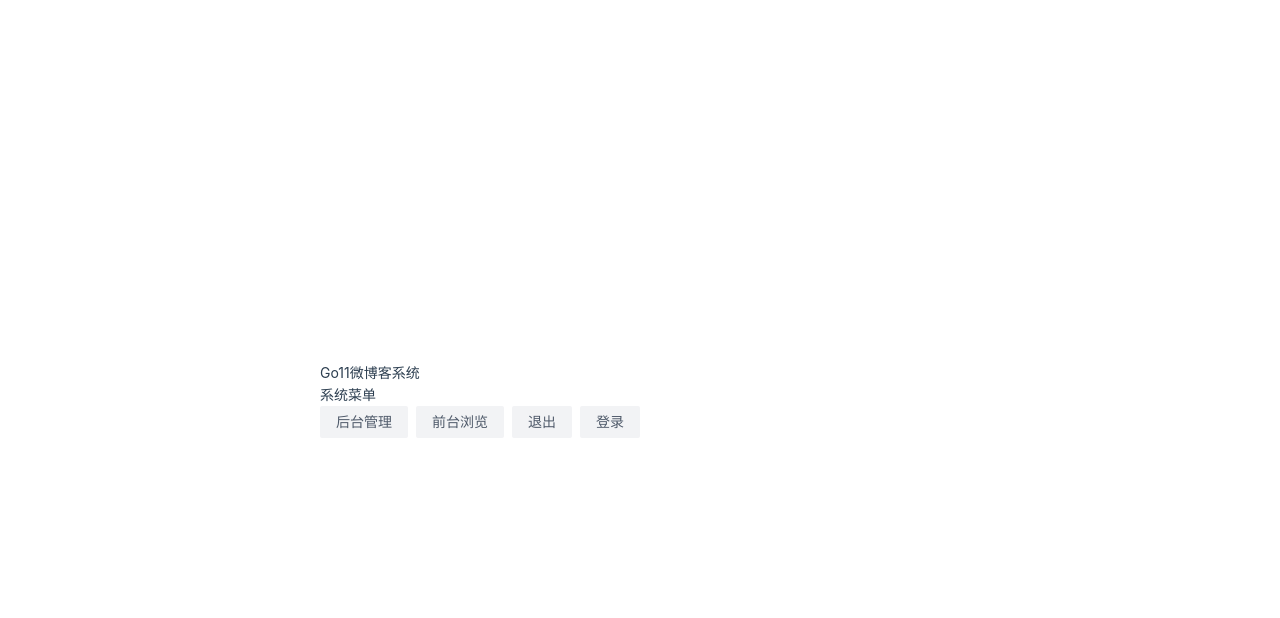
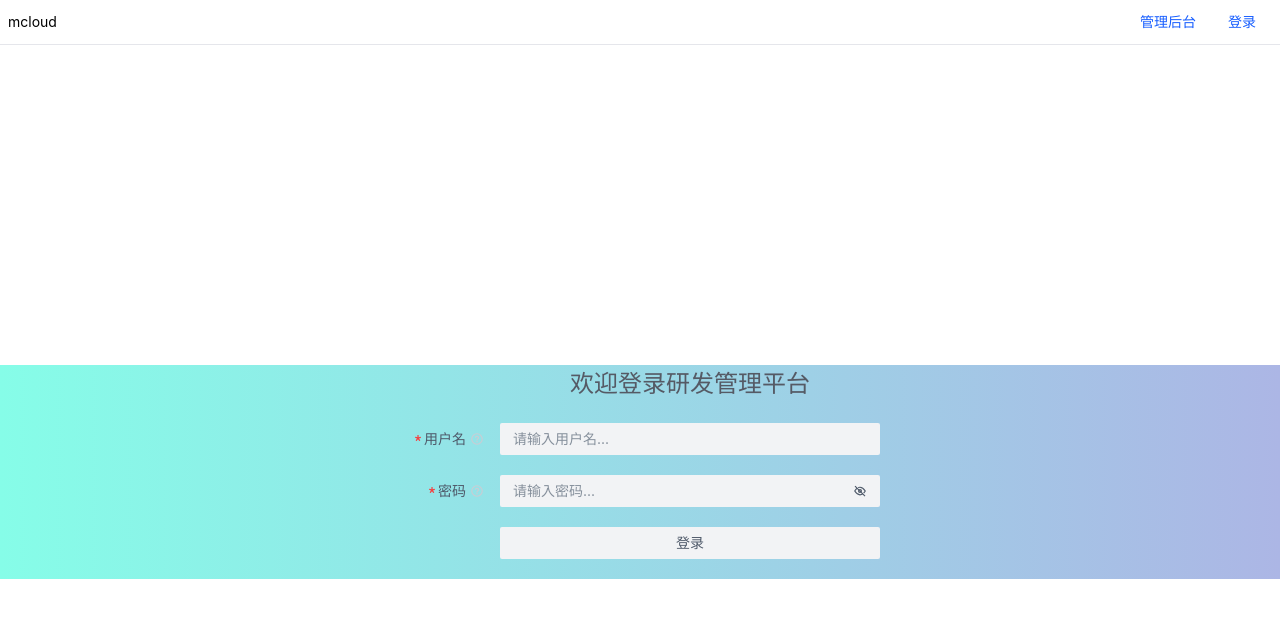
Before and after one commit to yinyingjian/mcloud, a Vue app: page /login in a window 1280 px wide. Shown: the top 618 px of the page. Built offline with nearby package versions, Linux system fonts and the light colour scheme.

Commit message:
个人主页

```diff
--- a/package.json
+++ b/package.json
@@ -11,6 +11,7 @@
   },
   "dependencies": {
     "@vueuse/core": "^10.2.1",
+    "axios": "^1.4.0",
     "pinia": "^2.1.3",
     "vue": "^3.3.4",
     "vue-router": "^4.2.2"
--- a/src/App.vue
+++ b/src/App.vue
@@ -1,28 +1,35 @@
 <script setup>
+import { app } from '@/stores/localstorage'
+import { useRouter } from 'vue-router'
+
+const router = useRouter()
+const Logout = () => {
+  app.value.isLogin = false
+  router.push({name: "LoginPage"})
+}
+const Login = () => {
+  router.push({name: "LoginPage"})
+}
 </script>
 
 <template>
   <!-- 顶部导航 -->
-  <div>
-    <a-space>
-      <!-- 导航区 -->
-      <div class="nav">
-        <!-- logo显示区 -->
-        <div>Go11微博客系统</div>
-        <!-- 系统菜单 -->
-        <div>系统菜单</div>
-        <!-- 登录操作区 -->
-        <div class="to-backend">
-          <a-space>
-            <!-- 模板里面使用ref对象，不需要添加value -->
-            <a-button @click="JumpToBackend">后台管理</a-button>
-            <a-button @click="JumpToFrontend">前台浏览</a-button>
-            <a-button @click="Logout">退出</a-button>
-            <a-button @click="Login">登录</a-button>
-          </a-space>
-        </div>
-      </div>
-    </a-space>
+  <div class="nav">
+    <!-- logo显示区 -->
+    <div>mcloud</div>
+    <!-- 系统菜单 -->
+    <div v-if="app.isLogin" class="nav-menu">
+      <a-menu mode="horizontal" :default-selected-keys="['1']">
+        <a-menu-item key="HomePage">仪表盘</a-menu-item>
+        <a-menu-item key="2">研发交付</a-menu-item>
+      </a-menu>
+    </div>
+    <!-- 登录操作区 -->
+    <div class="nav-right">
+      <a-button type="text" @click="JumpToBackend">管理后台</a-button>
+      <a-button v-if="app.isLogin" type="text" @click="Logout">退出</a-button>
+      <a-button v-else type="text" @click="Login">登录</a-button>
+    </div>
   </div>
   <!-- Layout布局页面 -->
   <!-- 这是我们的根页面,所有的页面都需要嵌入到根页面才能成形出来, 特别是Vue Route的子页面 -->
@@ -31,4 +38,35 @@
   </div>
 </template>
 
-<style scoped></style>
+<style scoped>
+.nav {
+  padding: 0 8px;
+  height: 45px;
+  width: 100vw;
+  display: flex;
+  align-items: center;
+  border-bottom: 1px solid rgb(229, 230, 235);
+  background-color: #fff;
+}
+
+.nav-menu {
+  width: 60%;
+  height: 100%;
+}
+
+.nav-right {
+  margin-left: auto;
+}
+
+.nav :deep() .arco-menu {
+  height: 100%;
+}
+
+.nav :deep() .arco-menu-inner {
+  padding: -7px;
+}
+
+.nav :deep() .arco-menu-selected-label {
+  bottom: -7px;
+}
+</style>
--- a/src/assets/base.css
+++ b/src/assets/base.css
@@ -1,55 +1,3 @@
-/* color palette from <https://github.com/vuejs/theme> */
-:root {
-  --vt-c-white: #ffffff;
-  --vt-c-white-soft: #f8f8f8;
-  --vt-c-white-mute: #f2f2f2;
-
-  --vt-c-black: #181818;
-  --vt-c-black-soft: #222222;
-  --vt-c-black-mute: #282828;
-
-  --vt-c-indigo: #2c3e50;
-
-  --vt-c-divider-light-1: rgba(60, 60, 60, 0.29);
-  --vt-c-divider-light-2: rgba(60, 60, 60, 0.12);
-  --vt-c-divider-dark-1: rgba(84, 84, 84, 0.65);
-  --vt-c-divider-dark-2: rgba(84, 84, 84, 0.48);
-
-  --vt-c-text-light-1: var(--vt-c-indigo);
-  --vt-c-text-light-2: rgba(60, 60, 60, 0.66);
-  --vt-c-text-dark-1: var(--vt-c-white);
-  --vt-c-text-dark-2: rgba(235, 235, 235, 0.64);
-}
-
-/* semantic color variables for this project */
-:root {
-  --color-background: var(--vt-c-white);
-  --color-background-soft: var(--vt-c-white-soft);
-  --color-background-mute: var(--vt-c-white-mute);
-
-  --color-border: var(--vt-c-divider-light-2);
-  --color-border-hover: var(--vt-c-divider-light-1);
-
-  --color-heading: var(--vt-c-text-light-1);
-  --color-text: var(--vt-c-text-light-1);
-
-  --section-gap: 160px;
-}
-
-@media (prefers-color-scheme: dark) {
-  :root {
-    --color-background: var(--vt-c-black);
-    --color-background-soft: var(--vt-c-black-soft);
-    --color-background-mute: var(--vt-c-black-mute);
-
-    --color-border: var(--vt-c-divider-dark-2);
-    --color-border-hover: var(--vt-c-divider-dark-1);
-
-    --color-heading: var(--vt-c-text-dark-1);
-    --color-text: var(--vt-c-text-dark-2);
-  }
-}
-
 *,
 *::before,
 *::after {
@@ -60,8 +8,6 @@
 
 body {
   min-height: 100vh;
-  color: var(--color-text);
-  background: var(--color-background);
   transition: color 0.5s, background-color 0.5s;
   line-height: 1.6;
   font-family: Inter, -apple-system, BlinkMacSystemFont, "Segoe UI", Roboto,
--- a/src/assets/main.css
+++ b/src/assets/main.css
@@ -1,35 +1,6 @@
 @import "./base.css";
 
 #app {
-  max-width: 1280px;
   margin: 0 auto;
-  padding: 2rem;
-
   font-weight: normal;
 }
-
-a,
-.green {
-  text-decoration: none;
-  color: hsla(160, 100%, 37%, 1);
-  transition: 0.4s;
-}
-
-@media (hover: hover) {
-  a:hover {
-    background-color: hsla(160, 100%, 37%, 0.2);
-  }
-}
-
-@media (min-width: 1024px) {
-  body {
-    display: flex;
-    place-items: center;
-  }
-
-  #app {
-    display: grid;
-    grid-template-columns: 1fr 1fr;
-    padding: 0 2rem;
-  }
-}
--- a/src/router/index.js
+++ b/src/router/index.js
@@ -1,9 +1,27 @@
 import { createRouter, createWebHistory } from "vue-router";
+import HomePage from '../views/home/HomePage.vue'
+import { beforeEachHanler } from './permission'
 
 const router = createRouter({
   history: createWebHistory(import.meta.env.BASE_URL),
   routes: [
+    // 登录
+    {
+      path: "/login",
+      name: "LoginPage",
+      component: () => import("@/views/login/LoginPage.vue"),
+    },
+    // 个人主页
+    {
+      path: '/',
+      name: 'HomePage',
+      component: HomePage
+    },
   ],
 });
 
+// 对Router进行导航守卫的设置
+// 全局前置守卫
+router.beforeEach(beforeEachHanler)
+
 export default router;
--- /dev/null
+++ b/src/router/permission.js
@@ -0,0 +1,21 @@
+import { app } from '@/stores/localstorage'
+
+// 业务守卫的业务逻辑
+export var  beforeEachHanler = function(to, from, next) {
+    // 判断用户是否登录
+    if (to.path.indexOf('/login') !== 0) {
+        // 需要判断当前用户是否已经登录
+        if (!app.value.isLogin) {
+            // 如果没有登录，需要重定向到登录页面去
+            // 需要获取router对象? 这么不能不用useRoute
+            // 直接跳转到LoginPage去登录
+            // 记录下用户需要 去往的目标页面
+            // /login?to=TagList
+            next({name: "LoginPage", query: { to: to.name }})
+            return
+        }
+    }
+
+    // 直接继续后面的路由处理
+    next()
+}
--- /dev/null
+++ b/src/views/home/HomePage.vue
@@ -0,0 +1,8 @@
+<script setup>
+</script>
+
+<template>
+  <div>
+    xxx
+  </div>
+</template>
--- a/src/views/login/LoginPage.vue
+++ b/src/views/login/LoginPage.vue
@@ -2,7 +2,7 @@
     <div class="login-form">
         <a-form :model="form" :style="{ width: '480px' }" @submit="handleSubmit">
             <a-form-item>
-                <div class="login-title">欢迎登录Go11博客系统</div>
+                <div class="login-title">欢迎登录研发管理平台</div>
             </a-form-item>
             <!-- 补充规则校验条件, 校验规则和field的设置联合一起生效 -->
             <a-form-item field="username" :rules="[{ required: true, message: '请输入用户名' }]"
```
Also changed, not shown: 1 other file (tests, documents, lock files or other folders).
